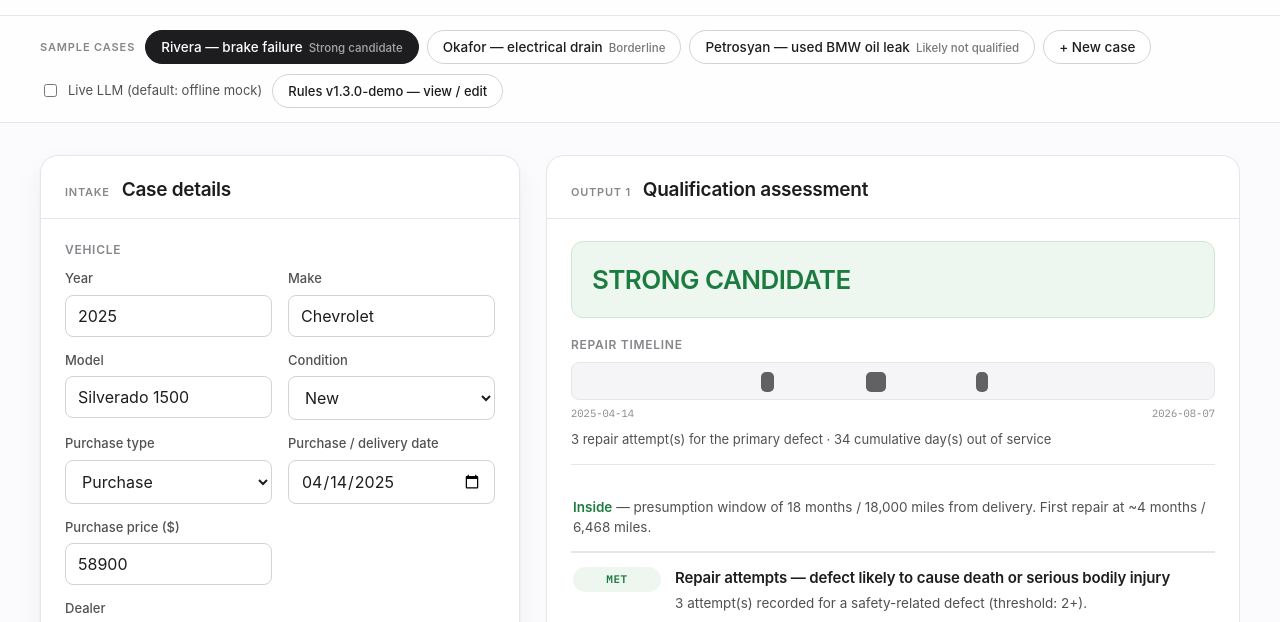
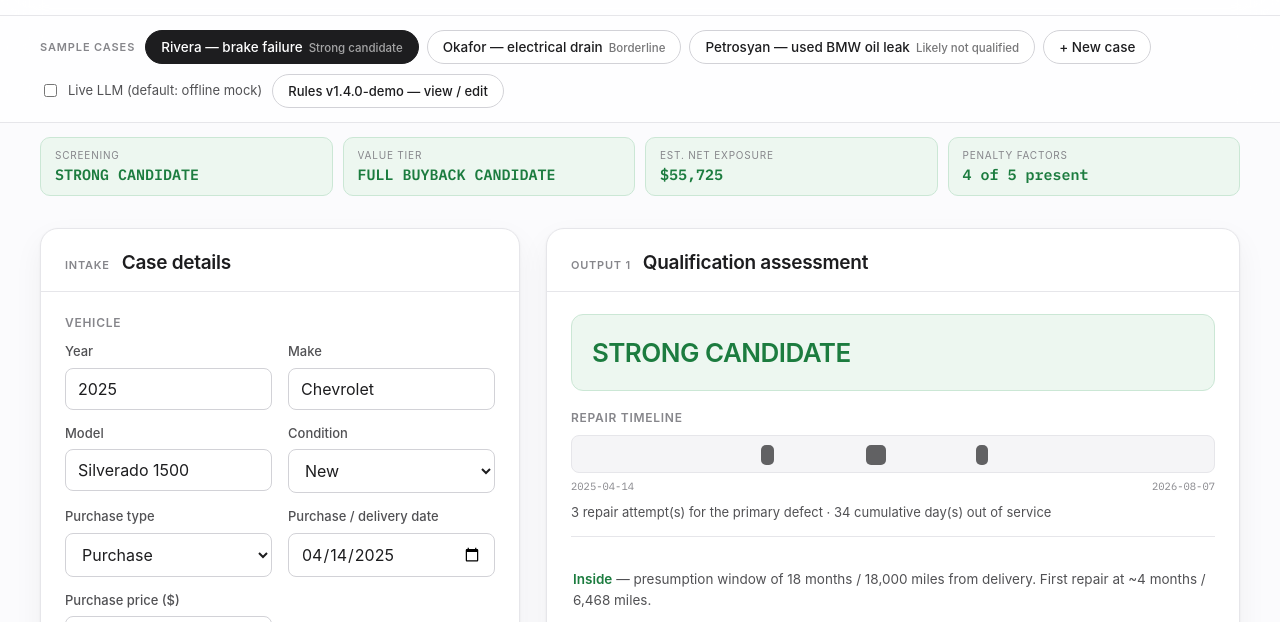
Before and after one commit to tech49it/lemon-qualifier, a plain HTML site: page index.html in a window 1280 px wide. Shown: the part 133-755 px from the top of the page. Drawn offline with Linux system fonts and the light colour scheme.

Commit message:
v1.4.0-demo: topline signal band + outputs flow with the page

```diff
--- a/css/styles.css
+++ b/css/styles.css
@@ -584,15 +584,12 @@ html, body {
 
 .hidden { display: none !important; }
 
-/* Keep outputs visible while the (much taller) intake form scrolls */
+/* v1.4.0 — outputs flow with the page. The former sticky inner-scroll
+   column hid everything below the first two outputs behind an inner
+   scrollbar; a solo reviewer scrolling the page never found Outputs 3-5.
+   Natural document flow: everything reachable by normal scrolling. */
 @media (min-width: 981px) {
-  .outputs-column {
-    position: sticky;
-    top: 18px;
-    align-self: start;
-    max-height: calc(100vh - 36px);
-    overflow-y: auto;
-  }
+  .outputs-column { align-self: start; }
 }
 
 /* ---------------------------- repair timeline --------------------------- */
@@ -927,3 +924,51 @@ html, body {
 .comps-table { table-layout: auto; }
 .comps-table th, .comps-table td { white-space: normal; }
 .comps-table td:first-child { min-width: 200px; }
+
+
+/* ---- v1.4.0: topline — the four signals at a glance ---- */
+.topline {
+  max-width: 1460px;
+  margin: 0 auto;
+  padding: 14px 40px 0;
+  display: grid;
+  grid-template-columns: repeat(4, minmax(0, 1fr));
+  gap: 10px;
+}
+.topline-chip {
+  border: 1px solid var(--rule-strong);
+  border-radius: 10px;
+  padding: 10px 14px;
+  background: var(--panel);
+  cursor: pointer;
+  min-width: 0;
+}
+.topline-chip:hover { border-color: var(--ink-faint); }
+.topline-label {
+  font-size: 10px;
+  letter-spacing: 0.08em;
+  text-transform: uppercase;
+  color: var(--ink-faint);
+  margin-bottom: 3px;
+  white-space: nowrap;
+  overflow: hidden;
+  text-overflow: ellipsis;
+}
+.topline-value {
+  font-family: var(--font-mono);
+  font-weight: 600;
+  font-size: 15px;
+  line-height: 1.25;
+  overflow-wrap: anywhere;
+}
+.topline-chip.STRONG        { background: var(--strong-bg);  border-color: var(--strong-line);  }
+.topline-chip.STRONG .topline-value { color: var(--strong); }
+.topline-chip.PROMISING     { background: var(--caution-bg); border-color: var(--caution-line); }
+.topline-chip.PROMISING .topline-value { color: var(--caution); }
+.topline-chip.NOT_QUALIFIED { background: var(--fail-bg);    border-color: var(--fail-line);    }
+.topline-chip.NOT_QUALIFIED .topline-value { color: var(--fail); }
+@media (max-width: 980px) {
+  .topline { grid-template-columns: repeat(2, minmax(0, 1fr)); padding: 12px 16px 0; }
+}
+/* the money figure reads at arm's length */
+.value-net { font-size: 16px; }
--- a/index.html
+++ b/index.html
@@ -32,6 +32,8 @@
     </label>
     <button class="btn secondary small" id="rules-toggle">Rules — view / edit</button>
   </div>
+
+  <div class="topline" id="topline" aria-label="Case signals at a glance"></div>
 
   <main class="layout">
 
--- a/js/app.js
+++ b/js/app.js
@@ -174,6 +174,7 @@
     renderComputedStrip();
     renderAssessment();
     renderValuePanel();
+    renderTopline();
     renderTrackPanel();
     renderChecklistPanel();            /* reflect the revoked doc-request review + any rebuilt items */
     renderSummaryPanel();
@@ -501,6 +502,7 @@
     revokeReviewIfNeeded('screening rules edited');
     renderAssessment();
     renderValuePanel();
+    renderTopline();
     renderTrackPanel();
     renderSummaryPanel();
     renderReviewPanel();
@@ -513,6 +515,7 @@
   function renderOutputs() {
     renderAssessment();
     renderValuePanel();
+    renderTopline();
     renderTrackPanel();
     renderChecklistPanel();
     renderSummaryPanel();
@@ -572,6 +575,40 @@
       class: 'audit-line',
       text: 'Assessed ' + nowStamp() + ' \u00b7 rules v' + a.audit.ruleVersion + ' \u00b7 inputs #' + a.audit.inputsHash + ' \u00b7 mode: local demo'
     }));
+  }
+
+  /* ------ topline: the four signals at a glance (rendering only) ------ */
+
+  function renderTopline() {
+    var wrap = $('#topline');
+    if (!wrap) return;
+    var a = state.lastAssessment || Rules.evaluateCase(state.caseData, state.config);
+    var v = Rules.estimateValue(state.caseData, a, state.config);
+    wrap.innerHTML = '';
+
+    function chip(cls, label, value, targetSel) {
+      var c = el('div', {
+        class: 'topline-chip ' + cls,
+        role: 'button', tabindex: '0',
+        title: 'Jump to detail',
+        onclick: function () {
+          var t = $(targetSel);
+          if (t && t.closest('.panel')) t.closest('.panel').scrollIntoView({ behavior: 'smooth', block: 'start' });
+        }
+      }, [
+        el('div', { class: 'topline-label', text: label }),
+        el('div', { class: 'topline-value', text: value })
+      ]);
+      wrap.appendChild(c);
+    }
+
+    var tierCls = v.tier === 'FULL_BUYBACK_CANDIDATE' ? 'STRONG'
+      : v.tier === 'LIKELY_DECLINE' ? 'NOT_QUALIFIED' : 'PROMISING';
+    chip(a.verdict, 'Screening', a.verdictLabel, '#assessment-body');
+    chip(tierCls, 'Value tier', v.tierLabel, '#value-body');
+    chip(tierCls, 'Est. net exposure', v.exposure.net === null ? '\u2014 (incomplete)' : fmtMoney(v.exposure.net), '#value-body');
+    chip(v.civilPenalty.presentCount >= 3 ? 'STRONG' : 'PROMISING',
+      'Penalty factors', v.civilPenalty.presentCount + ' of ' + v.civilPenalty.total + ' present', '#value-body');
   }
 
   /* ------ Output 5: case value & priority (screening view) ------ */
--- a/js/rules.js
+++ b/js/rules.js
@@ -20,7 +20,7 @@
    * starting point only — VERIFY CURRENT STATUTE WITH COUNSEL.
    * --------------------------------------------------------------------- */
   var RULES_CONFIG = {
-    version: '1.3.0-demo',
+    version: '1.4.0-demo',
     label: 'CA Song-Beverly presumption guideline (demo values)',
     verifyWithCounsel: true,
 
```
Also changed, not shown: CLAUDE.md (+1 -1 lines), test/rules.test.js (+1 -1 lines).
